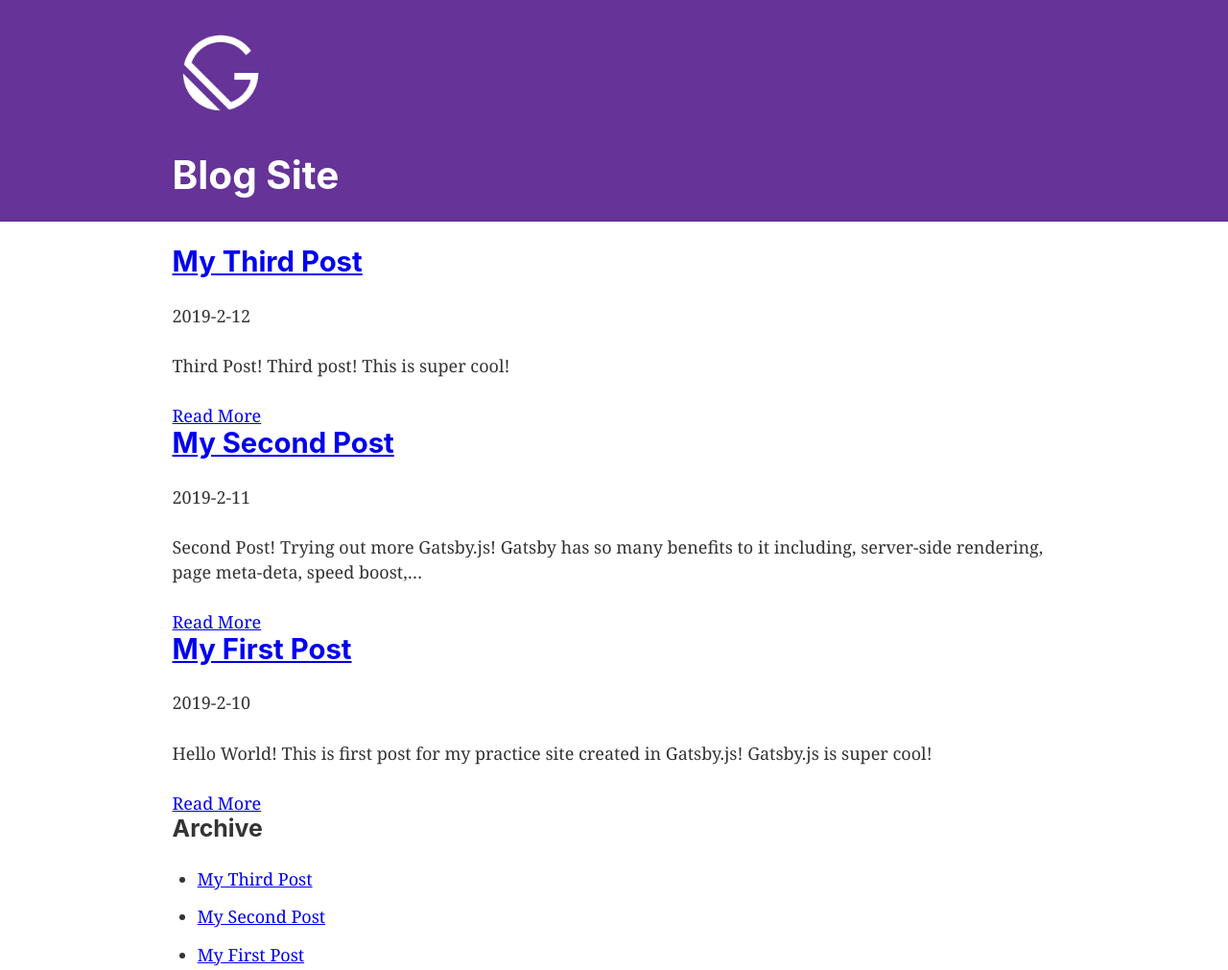
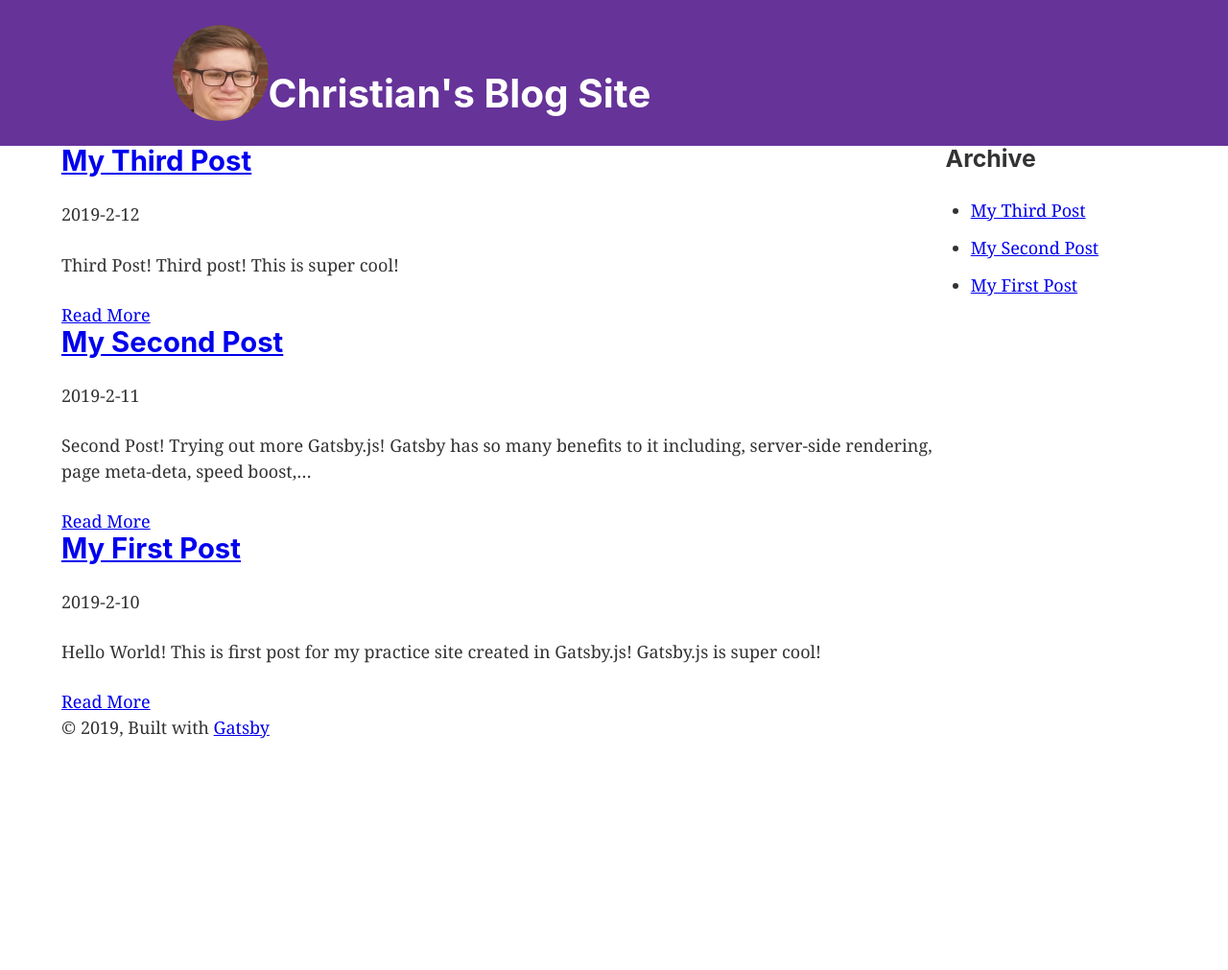
Before and after one commit to TheNoodleMoose/BlogSite, a Gatsby site in the folder PracticeSite/: page / in a window 1280 px wide. Shown: the top 1011 px of the page at 96% size. After the commit the page ends 800 px from the top, so only its background shows below. Built offline with nearby package versions, Linux system fonts and the light colour scheme; Gatsby itself is replaced by a stand-in of ours.

Commit message:
Added styled components and began some styled tweaking

```diff
--- a/PracticeSite/gatsby-config.js
+++ b/PracticeSite/gatsby-config.js
@@ -1,11 +1,12 @@
 module.exports = {
   siteMetadata: {
-    title: `Blog Site`,
+    title: `Christian's Blog Site`,
     description: `Practice Blog Site Using Gatsby.js`,
     author: `Christian Huffman`
   },
   plugins: [
     `gatsby-plugin-react-helmet`,
+    `gatsby-plugin-styled-components`,
     {
       resolve: `gatsby-source-filesystem`,
       options: {
--- a/PracticeSite/package.json
+++ b/PracticeSite/package.json
@@ -5,19 +5,22 @@
   "version": "0.1.0",
   "author": "Kyle Mathews <mathews.kyle@gmail.com>",
   "dependencies": {
+    "babel-plugin-styled-components": "^1.10.0",
     "gatsby": "^2.0.111",
     "gatsby-image": "^2.0.29",
     "gatsby-plugin-manifest": "^2.0.17",
     "gatsby-plugin-offline": "^2.0.22",
     "gatsby-plugin-react-helmet": "^3.0.6",
     "gatsby-plugin-sharp": "^2.0.20",
+    "gatsby-plugin-styled-components": "^3.0.5",
     "gatsby-source-filesystem": "^2.0.20",
     "gatsby-transformer-remark": "^2.2.4",
     "gatsby-transformer-sharp": "^2.1.13",
     "prop-types": "^15.6.2",
     "react": "^16.7.0",
     "react-dom": "^16.7.0",
-    "react-helmet": "^5.2.0"
+    "react-helmet": "^5.2.0",
+    "styled-components": "^4.1.3"
   },
   "keywords": [
     "gatsby"
--- a/PracticeSite/src/components/header.js
+++ b/PracticeSite/src/components/header.js
@@ -1,52 +1,57 @@
 import { Link } from "gatsby";
-import PropTypes from "prop-types";
 import React from "react";
+import styled from "styled-components";
 
-import gatsbyLogo from "../images/gatsby-icon.png";
+import logo from "../images/profile_pic.png";
 
 const Header = ({ siteTitle }) => (
-  <header
-    style={{
-      background: `rebeccapurple`,
-      marginBottom: `1.45rem`
-    }}
-  >
-    <div
-      style={{
-        margin: `0 auto`,
-        maxWidth: 960,
-        padding: `1.45rem 1.0875rem`
-      }}
-    >
-      <h1 style={{ margin: 0 }}>
+  <HeaderWrapper>
+    <HeaderContainer>
+      <HeaderTitle>
         <Link
           to="/"
           style={{
             color: `white`,
-            textDecoration: `none`
+            textDecoration: `none`,
+            display: `flex`,
+            flexDirection: "row",
+            justifyContent: `flex-start`,
+            alignItems: `center`
           }}
         >
           <img
             style={{
-              width: "100px"
+              width: "100px",
+              height: "auto",
+              borderRadius: `50%`
             }}
-            src={gatsbyLogo}
-            alt="gatsbyLogo"
+            src={logo}
+            alt="ChristianHuffman"
           />
           <br />
           {siteTitle}
         </Link>
-      </h1>
-    </div>
-  </header>
+      </HeaderTitle>
+    </HeaderContainer>
+  </HeaderWrapper>
 );
 
-Header.propTypes = {
-  siteTitle: PropTypes.string
-};
+export default Header;
 
-Header.defaultProps = {
-  siteTitle: ``
-};
+const HeaderWrapper = styled.div`
+  background: rebeccapurple;
+  marginbottom: 1.45rem;
+`;
 
-export default Header;
+const HeaderContainer = styled.div`
+  margin: 0 auto;
+  max-width: 960px;
+  padding: 1.45rem 1.0875rem;
+  img {
+    margin: 0px;
+  }
+`;
+
+const HeaderTitle = styled.h1`
+  margin: 0;
+`;
--- a/PracticeSite/src/components/layout.js
+++ b/PracticeSite/src/components/layout.js
@@ -1,7 +1,7 @@
 import React from "react";
 import PropTypes from "prop-types";
 import { StaticQuery, graphql } from "gatsby";
-
+import styled from "styled-components";
 import Header from "./header";
 import "./layout.css";
 import Archive from "./archive";
@@ -24,14 +24,7 @@ const Layout = ({ children }) => (
     render={data => (
       <>
         <Header siteTitle={data.site.siteMetadata.title} />
-        <div
-          style={{
-            margin: `0 auto`,
-            maxWidth: 960,
-            padding: `0px 1.0875rem 1.45rem`,
-            paddingTop: 0
-          }}
-        >
+        <MainLayout>
           <main>{children}</main>
           <Archive />
           <footer>
@@ -39,7 +32,7 @@ const Layout = ({ children }) => (
             {` `}
             <a href="https://www.gatsbyjs.org">Gatsby</a>
           </footer>
-        </div>
+        </MainLayout>
       </>
     )}
   />
@@ -50,3 +43,10 @@ Layout.propTypes = {
 };
 
 export default Layout;
+
+const MainLayout = styled.main`
+  max-width: 90%;
+  margin: 0 auto;
+  display: grid;
+  grid-template-columns: 4fr 1fr;
+`;
--- a/PracticeSite/src/pages/index.js
+++ b/PracticeSite/src/pages/index.js
@@ -1,5 +1,4 @@
 import React from "react";
-import { Link } from "gatsby";
 
 import Layout from "../components/layout";
 import Listing from "../components/listing";
```
Also changed, not shown: PracticeSite/src/images/profile_pic.png (added), 2 other files.
